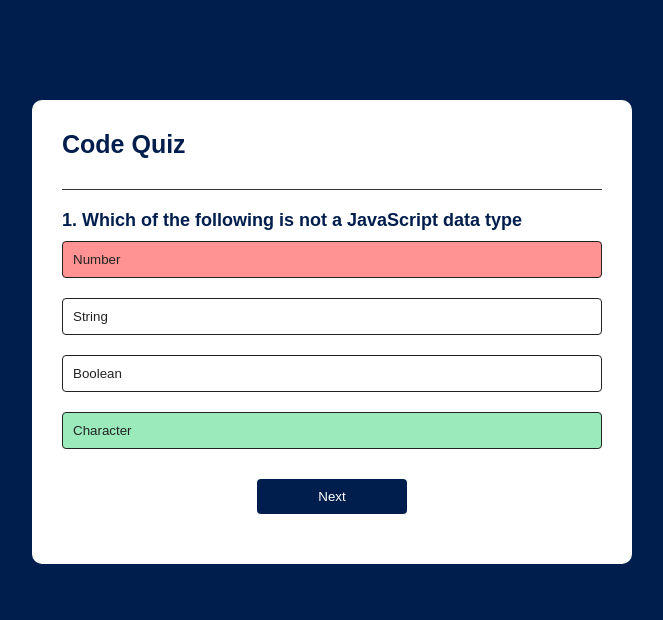
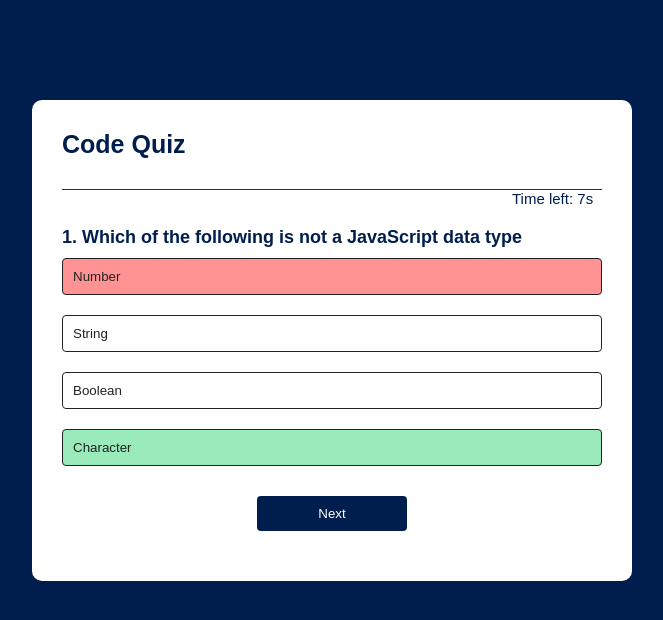
Before and after one commit to Chadoyek/Code-Quiz, a plain HTML site: page index.html in a window 1280 px wide. Both pictures are taken after a click on the button "Number". Shown: the whole page, without its empty margins (308-971 px from the left). Drawn offline with Linux system fonts and the light colour scheme.

Commit message:
added timer to my quiz

```diff
--- a/assets/index.js
+++ b/assets/index.js
@@ -31,6 +31,9 @@ var questions = [
 var questionElem = document.getElementById("question");
 var answerButtons = document.getElementById("answer-buttons");
 var nextButton = document.getElementById("next-btn");
+var timerElement = document.getElementById("timer");
+var timerInterval;
+var timer = 30;
 
 let currentQuestionIndex = 0;
 let score = 0;
@@ -40,6 +43,8 @@ function startQuiz(){
     score = 0;
     nextButton.innerHTML = "Next";
     showQuestion();
+    resetTimer();
+    startTimer();
 }
 
 function showQuestion(){
@@ -61,6 +66,37 @@ function showQuestion(){
     });
 }
 
+function startTimer() {
+    timerInterval = setInterval(function() {
+
+        if(currentQuestionIndex < questions.length){
+        timerElement.innerText = "Time left: " + timer + "s";
+
+        }else{
+            timerElement.style.display = "none";
+        }
+
+        if (timer <= 0) {
+            clearInterval(timerInterval);
+            handleNextButton();
+
+        }
+
+        timer--;
+    }, 1000);
+}
+
+function deductTime() {
+    timer -= 10;
+}
+
+function resetTimer() {
+    clearInterval(timerInterval);
+    timer = 30;
+}
+
+
+
 function resetState(){
     nextButton.style.display = "none";
     while(answerButtons.firstChild){
@@ -76,6 +112,7 @@ function selectAnswer(event){
         score++;
     }else {
         selectedBtn.classList.add("incorrect");
+        deductTime();
     }
     Array.from(answerButtons.children).forEach(button =>{
         if(button.dataset.correct === "true"){
@@ -90,6 +127,7 @@ function selectAnswer(event){
 
 function showScore(){
     resetState();
+    resetTimer();
     questionElem.innerHTML = "You scored " + score + " out of " + questions.length + "!";
     nextButton.innerHTML = "Play Again";
     nextButton.style.display= "block";
@@ -113,4 +151,11 @@ nextButton.addEventListener("click", () =>{
     }
 
 })
+
+function playAgain(){
+    startQuiz()
+}
+
+
 startQuiz();
+startTimer();
--- a/assets/style.css
+++ b/assets/style.css
@@ -87,3 +87,10 @@ body {
 .incorrect {
     background: #ff9393;
 }
+
+#timer{
+    margin-left: 450px;
+    font-size: 15px;
+    color: var(--main-color);
+    font-weight: 300;
+}
--- a/index.html
+++ b/index.html
@@ -11,9 +11,11 @@
 
     <div class="app">
         <h1>Code Quiz</h1>
+         <div id="timer">Time</div>
 
-        <div class="quiz">
+            <div class="quiz">
             <h2 id="question">Question goes here</h2>
+
             <div id="answer-buttons">
                 <button class="btn">Answer 1</button>
                 <button class="btn">Answer 2</button>
```
